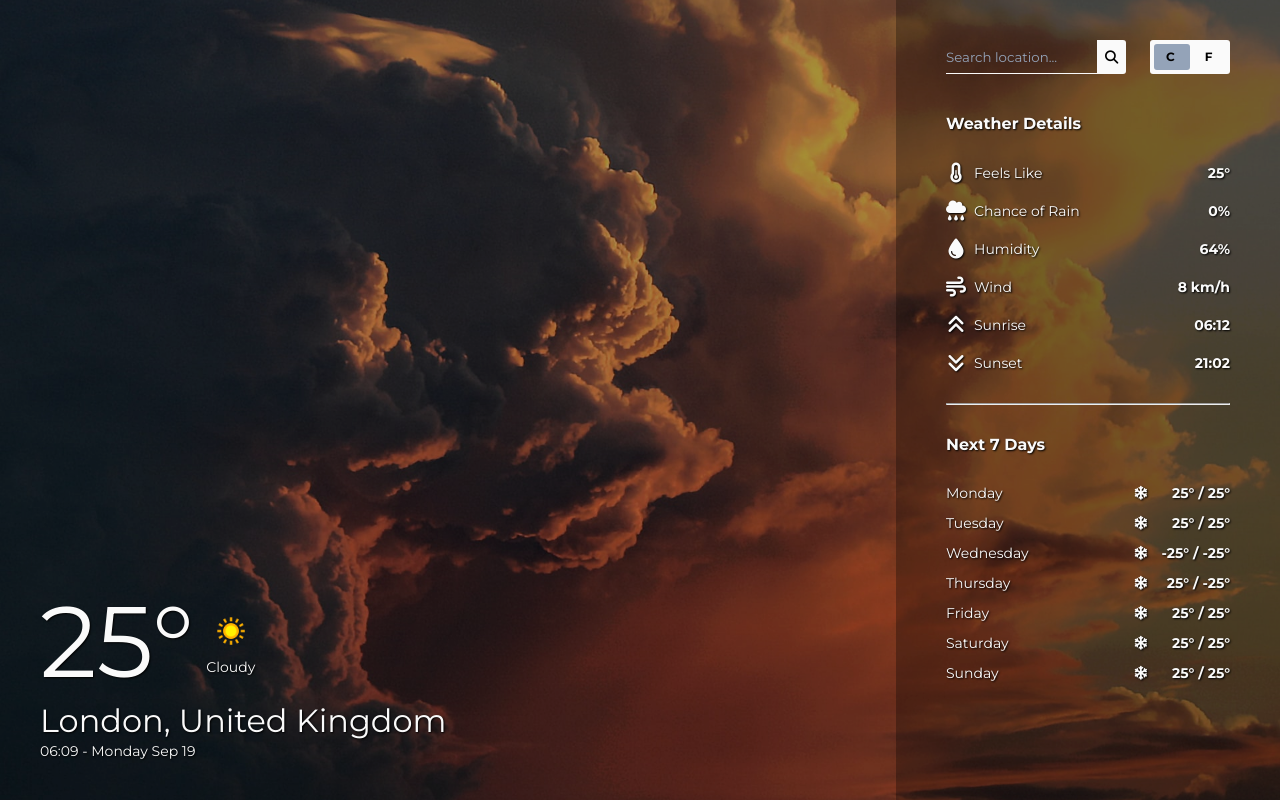
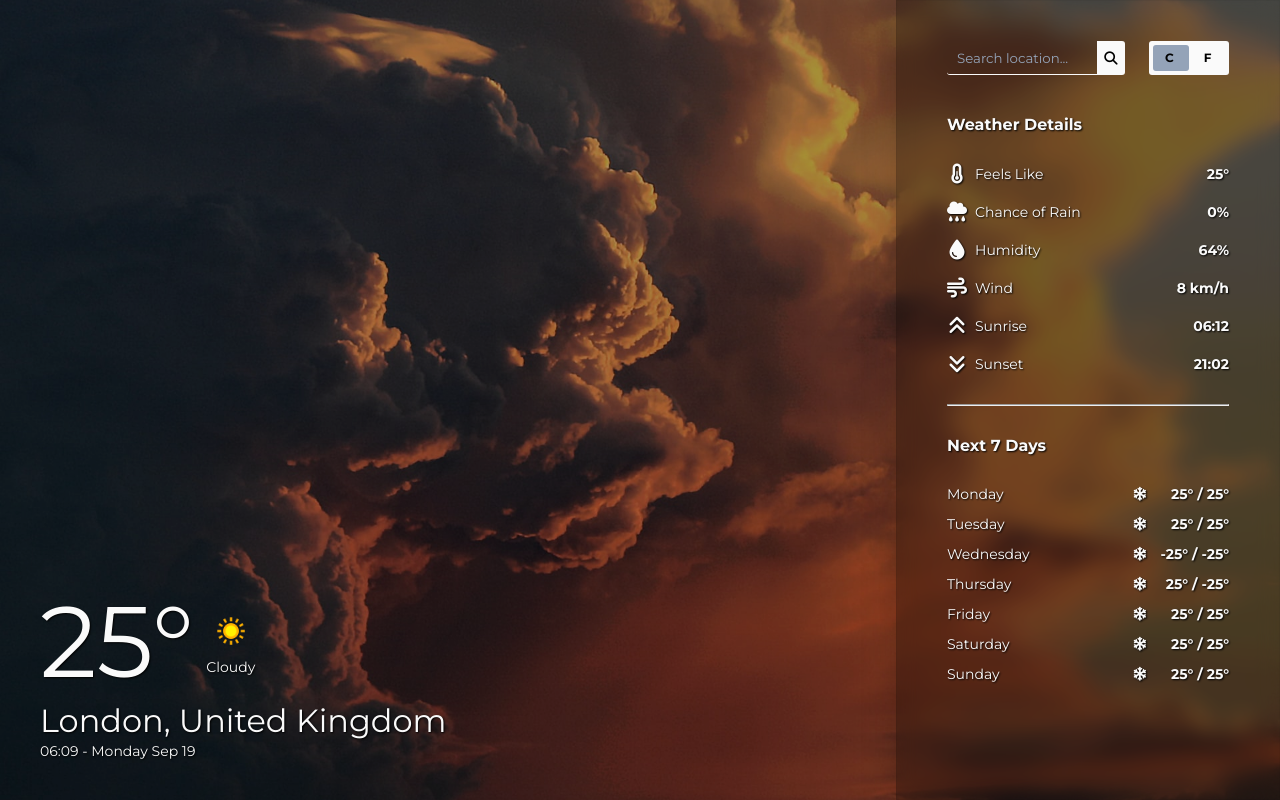
Before and after one commit to GDimitroff/weather, a website built with webpack: page src/template.html in a window 1280 px wide. Built offline with nearby package versions, Linux system fonts and the light colour scheme.

Commit message:
Adjust sidebar style

```diff
--- a/src/main.css
+++ b/src/main.css
@@ -101,8 +101,14 @@ h3 {
   bottom: 0;
   right: 0;
   width: 30%;
+  height: 100%;
   padding: 4rem 5rem;
   background: rgba(0, 0, 0, 0.3);
+  box-shadow: 0 8px 32px 0 rgba(0, 0, 0, 0.219);
+  backdrop-filter: blur(10px);
+  -webkit-backdrop-filter: blur(10px);
+  border: 1px solid rgba(0, 0, 0, 0.048);
+  z-index: 1;
 }
 
 .settings {
@@ -125,15 +131,23 @@ h3 {
   width: 100%;
   font-family: inherit;
   height: 34px;
+  padding: 1rem;
   outline: none;
   background-color: transparent;
   border: none;
   color: #fafafa;
   border-bottom: 1px solid #fafafa;
+  border-top-left-radius: 3px;
+  border-bottom-left-radius: 3px;
+  transition: 0.4s ease-in-out;
 }
 
 #location-input input::placeholder {
   color: #94a3b8;
+}
+
+#location-input input:focus {
+  background-color: rgba(0, 0, 0, 0.3);
 }
 
 #location-input button {
```
